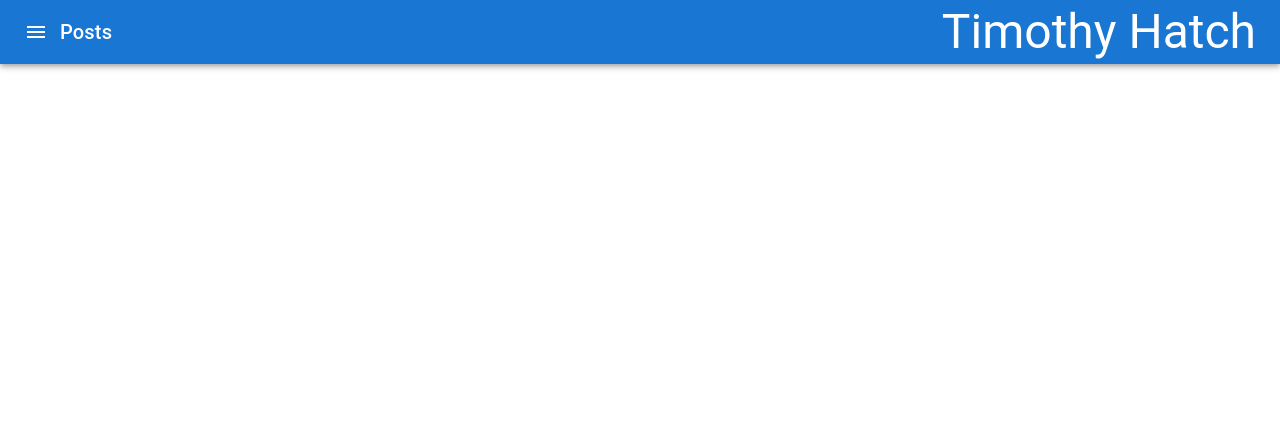
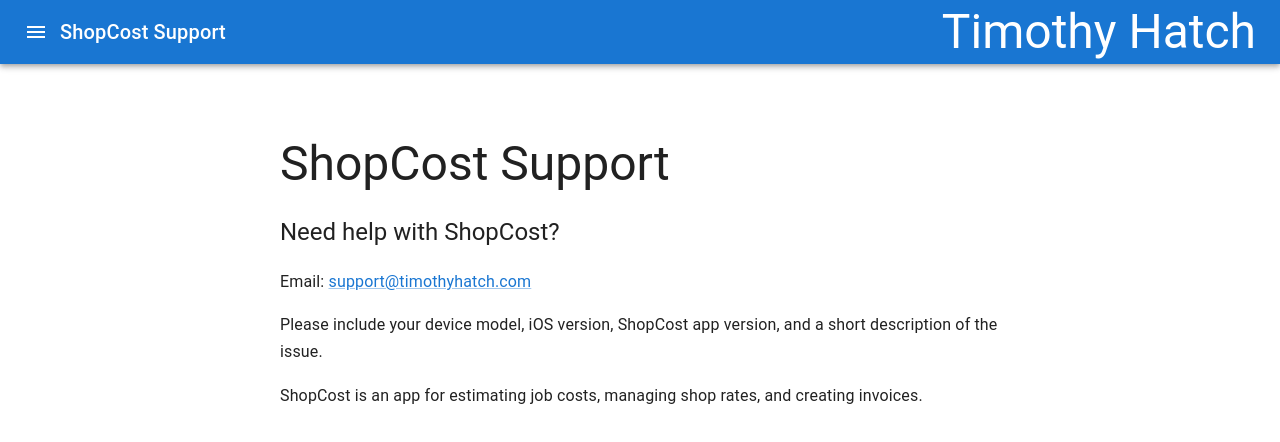
Before and after one commit to tjmac1991/timothyhatch_webapp, a React (Vite) app: page /shopcost-support in a window 1280 px wide. Before the commit this address had no page. Shown: the top 442 px of the page. Built offline with nearby package versions, Linux system fonts and the light colour scheme.

Commit message:
Added support page for new ShopCost app

```diff
--- a/src/App.scss
+++ b/src/App.scss
@@ -7,3 +7,4 @@
 @import "components/pdf-viewer/pdfViewer.module";
 @import "components/about/about.module";
 @import "components/projects/projects.module";
+@import "components/shopcost-support/shopCostSupport.module";
--- a/src/App.tsx
+++ b/src/App.tsx
@@ -17,11 +17,13 @@
 } from 'react-router-dom';
 import About from './components/about/about';
 import Projects from './components/projects/projects';
+import ShopCostSupport from './components/shopcost-support/shopCostSupport';
 
 enum pageName {
   POSTS = 'Posts',
   ABOUT = 'About',
   PROJECTS = 'Projects',
+  SHOPCOST_SUPPORT = 'ShopCost Support',
 }
 
 const setCurrentLocation = (pathname: string): pageName => {
@@ -31,6 +33,8 @@
         return pageName.ABOUT
       case 'projects':
         return pageName.PROJECTS
+      case 'shopcost-support':
+        return pageName.SHOPCOST_SUPPORT
       default:
         return pageName.POSTS
     }
@@ -59,6 +63,7 @@
           <Route path="/" element={<Posts postList={postList} />} />
           <Route path="/about" element={<About />} />
           <Route path="/projects" element={<Projects />} />
+          <Route path="/shopcost-support" element={<ShopCostSupport />} />
         </Routes>
       </Box>
     </ThemeProvider>
--- /dev/null
+++ b/src/components/shopcost-support/shopCostSupport.module.scss
@@ -0,0 +1,18 @@
+.ShopCostSupport {
+    width: min(720px, 90%);
+    margin: 0 auto;
+    padding: clamp(32px, 6vw, 72px) 0;
+
+    h1 {
+        margin-bottom: 24px;
+    }
+
+    h2 {
+        margin-bottom: 20px;
+    }
+
+    p {
+        margin-bottom: 16px;
+        line-height: 1.7;
+    }
+}
--- /dev/null
+++ b/src/components/shopcost-support/shopCostSupport.tsx
@@ -0,0 +1,33 @@
+import { Box, Link, Typography } from "@mui/material";
+import { ReactElement } from "react";
+
+export default function ShopCostSupport(): ReactElement {
+    return (
+        <Box component="main" className="ShopCostSupport">
+            <Typography component="h1" variant="h3">
+                ShopCost Support
+            </Typography>
+
+            <Typography component="h2" variant="h5">
+                Need help with ShopCost?
+            </Typography>
+
+            <Typography component="p">
+                Email:{" "}
+                <Link href="mailto:support@timothyhatch.com">
+                    support@timothyhatch.com
+                </Link>
+            </Typography>
+
+            <Typography component="p">
+                Please include your device model, iOS version, ShopCost app version, and a short
+                description of the issue.
+            </Typography>
+
+            <Typography component="p">
+                ShopCost is an app for estimating job costs, managing shop rates, and creating
+                invoices.
+            </Typography>
+        </Box>
+    );
+}
```
